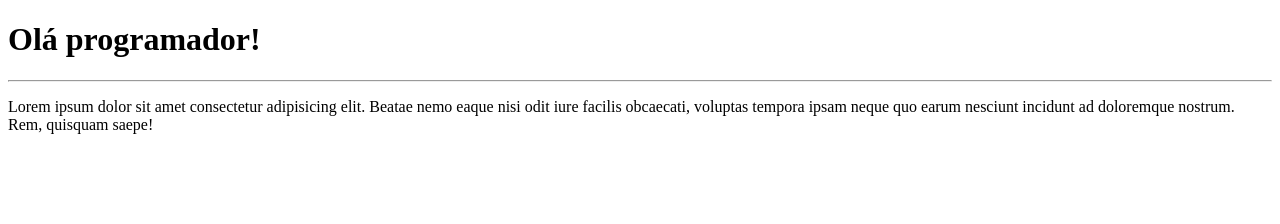
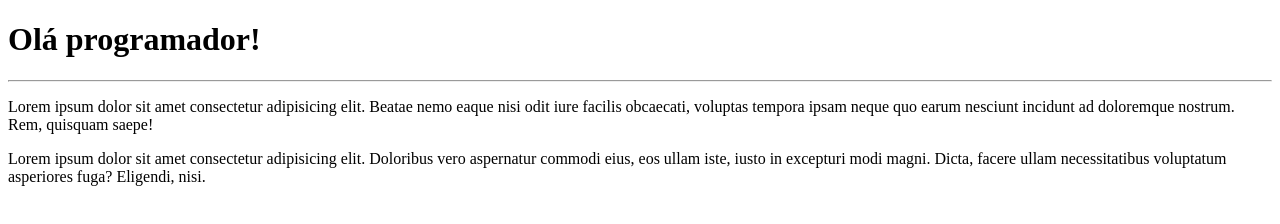
Before and after one commit to LopesMarioLopes/ola-mundo, a plain HTML site: page site HTML/index.html in a window 1280 px wide. Drawn offline with Linux system fonts and the light colour scheme.

Commit message:
segundo lorem

```diff
--- a/site HTML/index.html
+++ b/site HTML/index.html
@@ -10,5 +10,8 @@
     <hr>
     <p>Lorem ipsum dolor sit amet consectetur adipisicing elit. Beatae nemo eaque nisi odit iure facilis obcaecati, voluptas
      tempora ipsam neque quo earum nesciunt incidunt ad doloremque nostrum. Rem, quisquam saepe!</p>
+
+     <p>Lorem ipsum dolor sit amet consectetur adipisicing elit. Doloribus vero aspernatur commodi eius, eos ullam iste, iusto in excepturi
+     modi magni. Dicta, facere ullam necessitatibus voluptatum asperiores fuga? Eligendi, nisi.</p>
 </body>
 </html>
```
